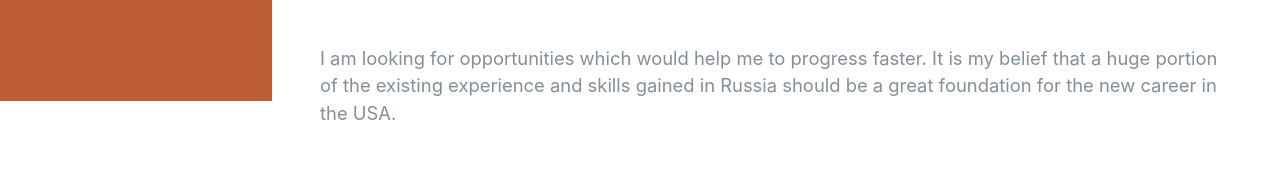
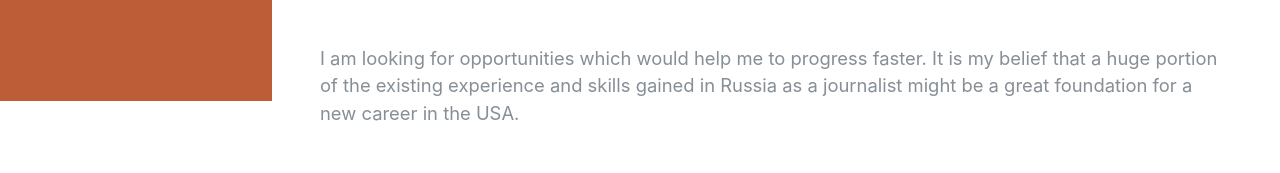
Before and after one commit to shulga77/shulga77.github.io, a plain HTML site: page index.html in a window 1280 px wide. Shown: the part 699-872 px from the top of the page. Drawn offline with Linux system fonts and the light colour scheme; a web font is replaced by a local one.

Commit message:
Update index.html

```diff
--- a/index.html
+++ b/index.html
@@ -82,8 +82,7 @@
             That is why I am currently investing a lot of my time and efforts into polishing the writing skills taking the writing excellence program in the Nova Community College.
           </p>
           <p class="lead mb-5">
-            I am looking for opportunities which would help me to progress faster. It is my belief that a huge portion of the existing experience and skills gained in Russia should
-            be a great foundation for the new career in the USA.
+            I am looking for opportunities which would help me to progress faster. It is my belief that a huge portion of the existing experience and skills gained in Russia as a journalist might be a great foundation for a new career in the USA.
           </p>
           <div class="social-icons">
             <a href="https://www.linkedin.com/in/nadezhda-shulga-56ab928a/">
```
